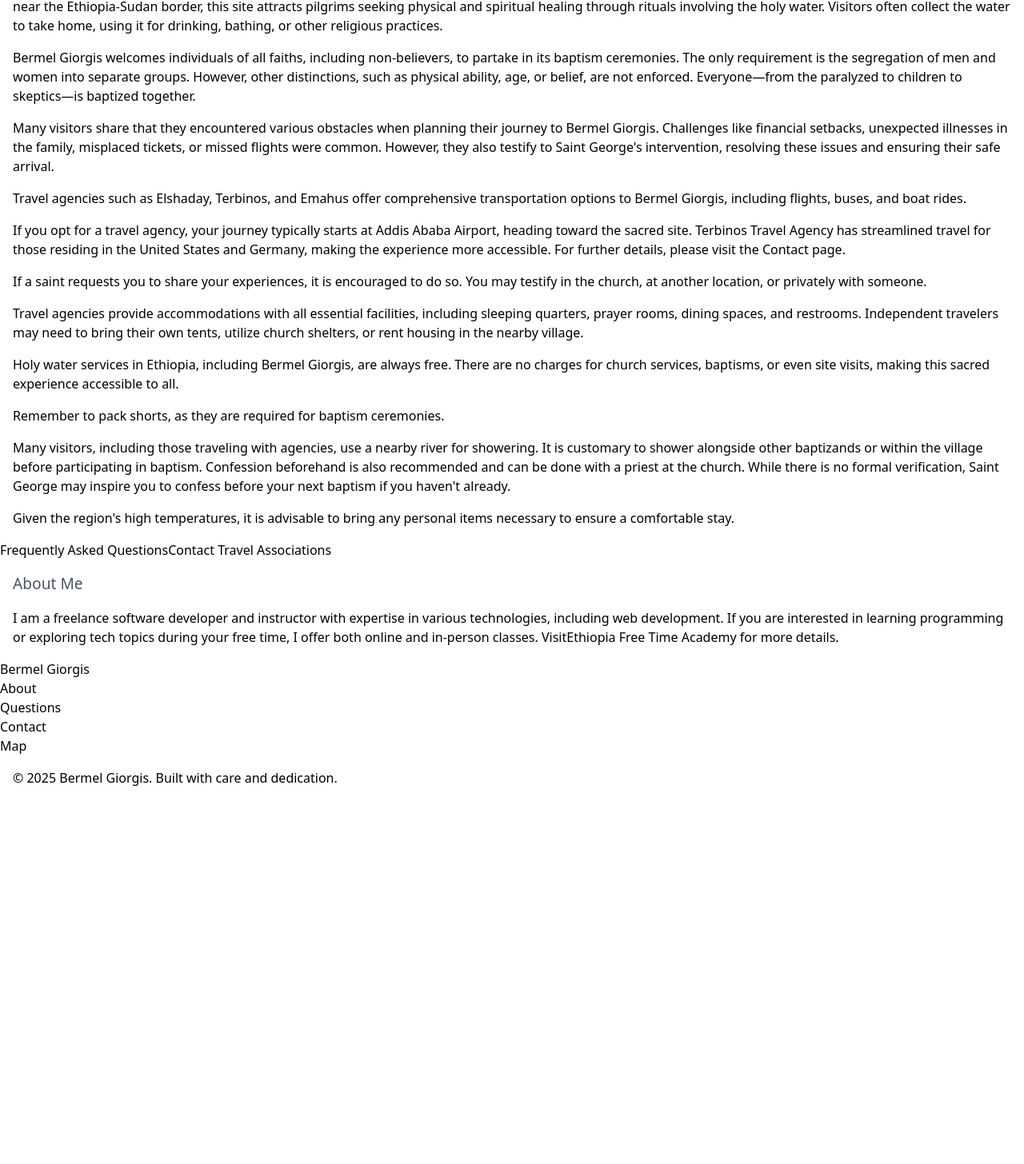
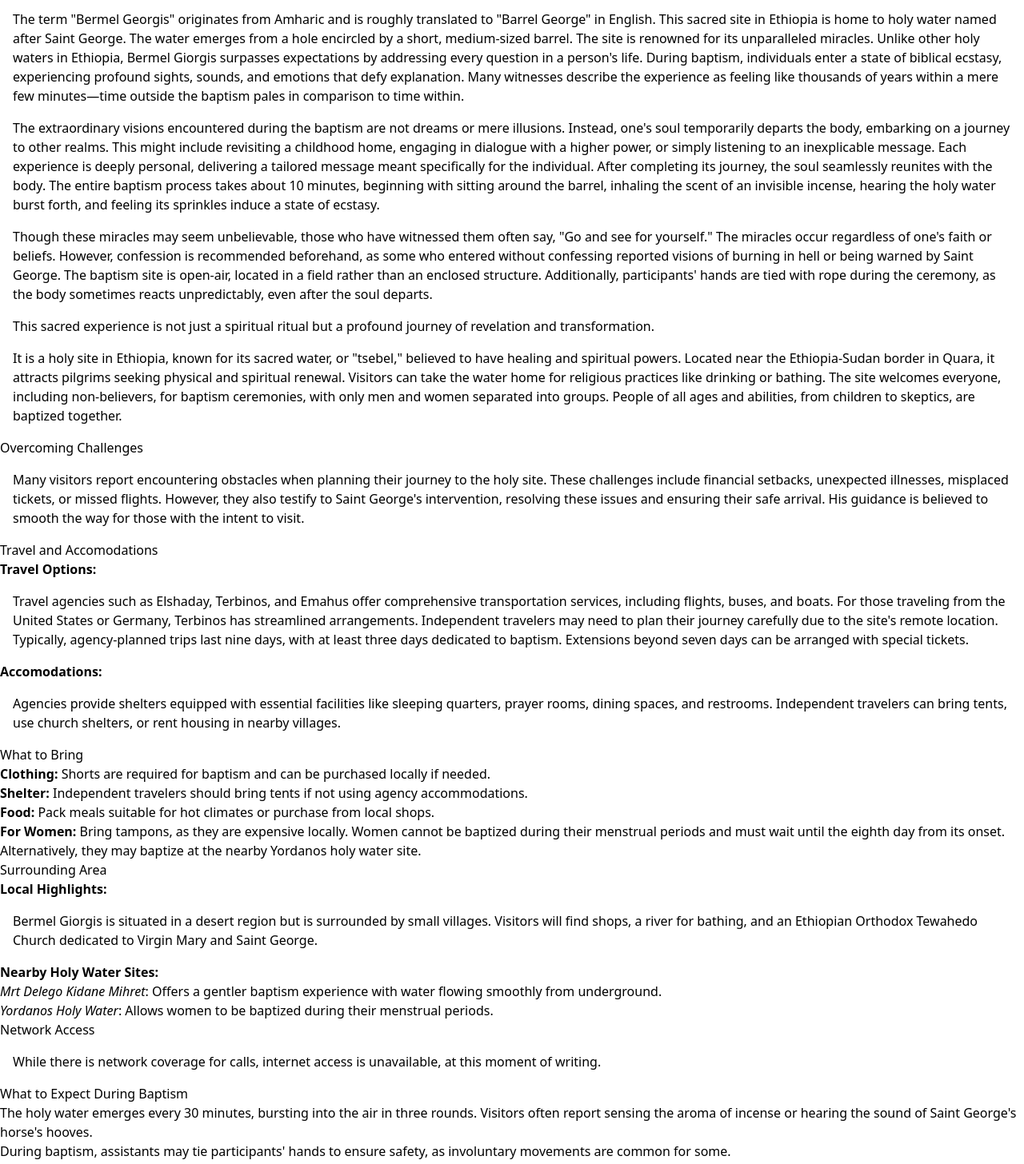
Before and after one commit to ManaIsrael/bermelgiorgis-tsebel, a Next.js app: page /about in a window 1280 px wide. Shown: the part 89-1545 px from the top of the page at 80% size. Before the commit the page ends 1090 px from the top, so only its background shows below. Built offline with nearby package versions, Linux system fonts and the light colour scheme.

Commit message:
update content

```diff
--- a/src/app/about/page.tsx
+++ b/src/app/about/page.tsx
@@ -5,81 +5,95 @@ export default function About() {
         <div className="min-h-screen p-8 sm:p-20 font-sans">
             <main className="flex flex-col gap-8 mt-10 sm:items-start">
                 <h2>About</h2>
+                <h3>The Miraculous Bermel Giorgis</h3>
                 <section>
+                    <p>The term &quot;Bermel Georgis&quot; originates from Amharic and is roughly translated to &quot;Barrel George&quot; in English. This sacred site in Ethiopia is home to holy water named after Saint George. The water emerges from a hole encircled by a short, medium-sized barrel. The site is renowned for its unparalleled miracles. Unlike other holy waters in Ethiopia, Bermel Giorgis surpasses expectations by addressing every question in a person&apos;s life. During baptism, individuals enter a state of biblical ecstasy, experiencing profound sights, sounds, and emotions that defy explanation. Many witnesses describe the experience as feeling like thousands of years within a mere few minutes—time outside the baptism pales in comparison to time within.</p>
+
+                    <p>The extraordinary visions encountered during the baptism are not dreams or mere illusions. Instead, one&apos;s soul temporarily departs the body, embarking on a journey to other realms. This might include revisiting a childhood home, engaging in dialogue with a higher power, or simply listening to an inexplicable message. Each experience is deeply personal, delivering a tailored message meant specifically for the individual. After completing its journey, the soul seamlessly reunites with the body. The entire baptism process takes about 10 minutes, beginning with sitting around the barrel, inhaling the scent of an invisible incense, hearing the holy water burst forth, and feeling its sprinkles induce a state of ecstasy.</p>
+
+                    <p>Though these miracles may seem unbelievable, those who have witnessed them often say, &quot;Go and see for yourself.&quot; The miracles occur regardless of one&apos;s faith or beliefs. However, confession is recommended beforehand, as some who entered without confessing reported visions of burning in hell or being warned by Saint George. The baptism site is open-air, located in a field rather than an enclosed structure. Additionally, participants&apos; hands are tied with rope during the ceremony, as the body sometimes reacts unpredictably, even after the soul departs.</p>
+
+                    <p>This sacred experience is not just a spiritual ritual but a profound journey of revelation and transformation.</p>
+                    <p>It is a holy site in Ethiopia, known for its sacred water, or &quot;tsebel,&quot; believed to have healing and spiritual powers. Located near the Ethiopia-Sudan border in Quara, it attracts pilgrims seeking physical and spiritual renewal. Visitors can take the water home for religious practices like drinking or bathing. The site welcomes everyone, including non-believers, for baptism ceremonies, with only men and women separated into groups. People of all ages and abilities, from children to skeptics, are baptized together.</p>
+
+                    <h4>Overcoming Challenges</h4>
                     <p>
-                        Bermel Giorgis is a revered holy site in Ethiopia known for its sacred
-                        water, or &quot;tsebel,&quot; which possess healing and spiritual
-                        properties. Located in the Quara district near the Ethiopia-Sudan border,
-                        this site attracts pilgrims seeking physical and spiritual healing
-                        through rituals involving the holy water. Visitors often collect the
-                        water to take home, using it for drinking, bathing, or other religious
-                        practices.
+                        Many visitors report encountering obstacles when planning their journey to the holy site. These challenges include financial setbacks, unexpected illnesses, misplaced tickets, or missed flights. However, they also testify to Saint George&apos;s intervention, resolving these issues and ensuring their safe arrival. His guidance is believed to smooth the way for those with the intent to visit.
                     </p>
 
+                    <h4>Travel and Accomodations</h4>
+                    <ul>
+                        <li>
+                            <strong>Travel Options:</strong><br />
+                            <p>
+                                Travel agencies such as Elshaday, Terbinos, and Emahus offer comprehensive transportation services, including flights, buses, and boats. For those traveling from the United States or Germany, Terbinos has streamlined arrangements. Independent travelers may need to plan their journey carefully due to the site&apos;s remote location. <br />
+                                Typically, agency-planned trips last nine days, with at least three days dedicated to baptism. Extensions beyond seven days can be arranged with special tickets.
+                            </p>
+                        </li>
+
+                        <li>
+                            <strong>Accomodations:</strong><br />
+                            <p>
+                                Agencies provide shelters equipped with essential facilities like sleeping quarters, prayer rooms, dining spaces, and restrooms. Independent travelers can bring tents, use church shelters, or rent housing in nearby villages.
+                            </p>
+                        </li>
+                    </ul>
+
+                    <h4>What to Bring</h4>
+                    <ul>
+                        <li><strong>Clothing:</strong> Shorts are required for baptism and can be purchased locally if needed.</li>
+                        <li><strong>Shelter:</strong> Independent travelers should bring tents if not using agency accommodations.</li>
+                        <li><strong>Food:</strong> Pack meals suitable for hot climates or purchase from local shops.</li>
+                        <li><strong>For Women:</strong> Bring tampons, as they are expensive locally. Women cannot be baptized during their menstrual periods and must wait until the eighth day from its onset. Alternatively, they may baptize at the nearby Yordanos holy water site.</li>
+                    </ul>
+
+                    <h4>Surrounding Area</h4>
+                    <ul>
+                        <li>
+                            <strong>Local Highlights:</strong><br />
+                            <p>
+                                Bermel Giorgis is situated in a desert region but is surrounded by small villages. Visitors will find shops, a river for bathing, and an Ethiopian Orthodox Tewahedo Church dedicated to Virgin Mary and Saint George.
+                            </p>
+                        </li>
+                        <li>
+                            <strong>Nearby Holy Water Sites:</strong>
+                            <ul>
+                                <li><em>Mrt Delego Kidane Mihret</em>: Offers a gentler baptism experience with water flowing smoothly from underground.</li>
+                                <li><em>Yordanos Holy Water</em>: Allows women to be baptized during their menstrual periods.</li>
+                            </ul>
+                        </li>
+                    </ul>
+
+                    <h4>Network Access</h4>
+                    <p>While there is network coverage for calls, internet access is unavailable, at this moment of writing.</p>
+
+                    <h4>What to Expect During Baptism</h4>
+                    <ul>
+                        <li>The holy water emerges every 30 minutes, bursting into the air in three rounds. Visitors often report sensing the aroma of incense or hearing the sound of Saint George's horse's hooves.</li>
+                        <li>During baptism, assistants may tie participants&apos; hands to ensure safety, as involuntary movements are common for some.</li>
+                        <li>Baptisms are conducted in groups separated by gender, offering unique revelations each day.</li>
+                    </ul>
+
+                    <h4>Spiritual and Practical Guidelines</h4>
+                    <ul>
+                        <li><strong>Confession:</strong> It is recommended to confess before baptism. While not mandatory, Saint George may encourage you to do so before subsequent baptisms.</li>
+                        <li><strong>Showers:</strong> Many visitors shower in a nearby river or village before baptism.</li>
+                        <li><strong>Safety During Travel:</strong> Saint George is believed to guide visitors, protecting them from financial or logistical challenges.</li>
+                    </ul>
+
+                    <h4>Who Can Be Baptized</h4>
                     <p>
-                        Bermel Giorgis welcomes individuals of all faiths, including non-believers, to partake in
-                        its baptism ceremonies. The only requirement is the segregation of men and women into
-                        separate groups. However, other distinctions, such as physical ability, age, or belief,
-                        are not enforced. Everyone—from the paralyzed to children to skeptics—is baptized together.
+                        Bermel Giorgis welcomes everyone, regardless of faith or belief. Groups to be baptized are separated by gender, but children, non-believers, and those with physical disabilities are treated equally.
                     </p>
 
-                    <p>
-                        Many visitors share that they encountered various obstacles when planning their journey to
-                        Bermel Giorgis. Challenges like financial setbacks, unexpected illnesses in the family,
-                        misplaced tickets, or missed flights were common. However, they also testify to Saint
-                        George&apos;s intervention, resolving these issues and ensuring their safe arrival.
-                    </p>
+                    <h4>Costs</h4>
+                    <p>There is no fee for visiting the holy site or participating in its spiritual practices. Travel and accommodation expenses are the visitor&apos;s responsibility.</p>
 
-                    <p>
-                        Travel agencies such as Elshaday, Terbinos, and Emahus offer comprehensive transportation
-                        options to Bermel Giorgis, including flights, buses, and boat rides.
-                    </p>
+                    <h4>Sharing Your Testimony</h4>
+                    <p>Visitors may be called upon to share their experiences as a testimony, either at the church or elsewhere.</p>
 
-                    <p>
-                        If you opt for a travel agency, your journey typically starts at Addis Ababa Airport,
-                        heading toward the sacred site. Terbinos Travel Agency has streamlined travel for those
-                        residing in the United States and Germany, making the experience more accessible. For
-                        further details, please visit the{" "}
-                        <Link href="/contact" className="underline font-bold mx-1">
-                            Contact
-                        </Link>{" "}
-                        page.
-                    </p>
-
-                    <p>
-                        If a saint requests you to share your experiences, it is encouraged to do so. You may
-                        testify in the church, at another location, or privately with someone.
-                    </p>
-
-                    <p>
-                        Travel agencies provide accommodations with all essential facilities, including sleeping
-                        quarters, prayer rooms, dining spaces, and restrooms. Independent travelers may need to
-                        bring their own tents, utilize church shelters, or rent housing in the nearby village.
-                    </p>
-
-                    <p>
-                        Holy water services in Ethiopia, including Bermel Giorgis, are always free. There are no
-                        charges for church services, baptisms, or even site visits, making this sacred experience
-                        accessible to all.
-                    </p>
-
-                    <p>
-                        Remember to pack shorts, as they are required for baptism ceremonies.
-                    </p>
-
-                    <p>
-                        Many visitors, including those traveling with agencies, use a nearby river for showering.
-                        It is customary to shower alongside other baptizands or within the village before
-                        participating in baptism. Confession beforehand is also recommended and can be done
-                        with a priest at the church. While there is no formal verification,
-                        Saint George may inspire you to confess before your next baptism if you haven&apos;t already.
-                    </p>
-
-                    <p>
-                        Given the region&apos;s high temperatures, it is advisable to bring any personal items
-                        necessary to ensure a comfortable stay.
-                    </p>
-
+                    <h4>For Further Information</h4>
+                    <p>Visit the </p>
                     <Link
                     href="/faq"
                     className="undeline font-bold block p-4 bg-gray-300 my-4"
@@ -87,6 +101,7 @@ export default function About() {
                     >
                         Frequently Asked Questions
                     </Link>
+                    Or
                     <Link
                     href="/contact"
                     className="undeline font-bold block p-4 bg-gray-300"
@@ -94,24 +109,9 @@ export default function About() {
                     >
                         Contact Travel Associations
                     </Link>
+                    pages for more details about planning your visit.
                 </section>
-                <section className="border m-10 bg-gray-200">
-                    <h2>About Me</h2>
-                    <p>
-                        I am a freelance software developer and instructor with expertise in various technologies,
-                        including web development. If you are interested in learning programming or exploring tech
-                        topics during your free time, I offer both online and in-person classes. Visit
-                        <a
-                            href="https://ethiopia-free-time-academy.vercel.app"
-                            target="_blank"
-                            aria-label="Navigate to the developer's website"
-                            className="text-blue-500 underline hover:text-blue-400 ml-1"
-                        >
-                            Ethiopia Free Time Academy
-                        </a> {" "}
-                        for more details.
-                    </p>
-                </section>
+
             </main>
         </div>
     );
--- a/src/app/map/page.tsx
+++ b/src/app/map/page.tsx
@@ -6,7 +6,7 @@ export default function Map() {
             <main className="flex flex-col gap-8 sm:items-start">
                 <h2>Map of Bermel Giorgis</h2>
                 <p>
-                    Bermel Giorgis is situated in the Qwara region, known for its warm climate
+                    Bermel Giorgis is situated in the Qwara region, about 940 kilometers from Addis Ababa, known for its warm climate
                     with summer temperatures often exceeding 36&deg;C. The area is surrounded
                     by a small community of local villagers. For visitors and baptizands,
                     nearby shelters offer comfortable amenities, including sleeping rooms,
@@ -46,7 +46,6 @@ export default function Map() {
                 </div>
 
                 <p>
-                    Bermel Georgis is located in the Qwara Desert in Ethiopia, about 940 kilometers from Addis Ababa.
                     The journey from Addis Ababa Bole International Airport to Bahir Dar via airplane takes around
                     an hour. From Bahir Dar, travelers can take a bus to Bermel Georgis, a ride that typically lasts
                     about 14 hours. Travel agencies such as Elshaday, Terbinos, and Emahus make the trip
```
Also changed, not shown: src/app/faq/page.tsx (+96 -119 lines), src/app/page.tsx (+24 -7 lines).
